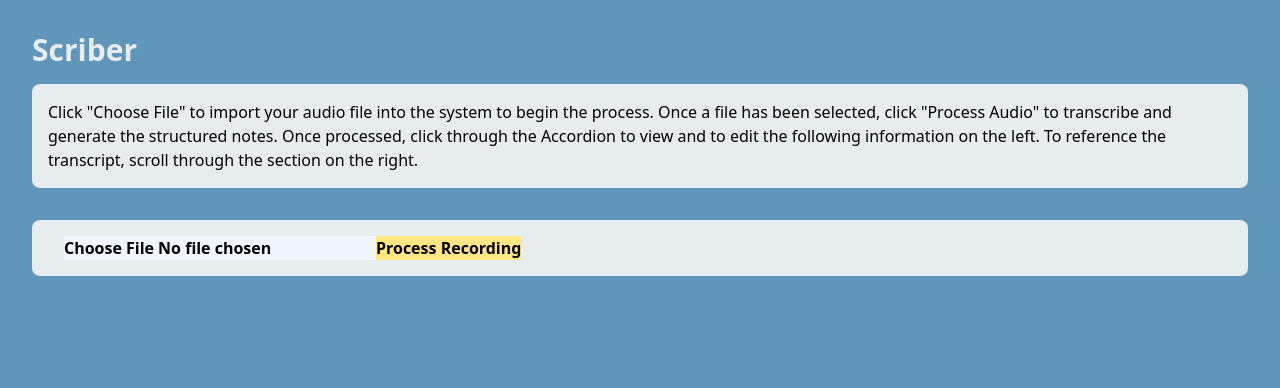
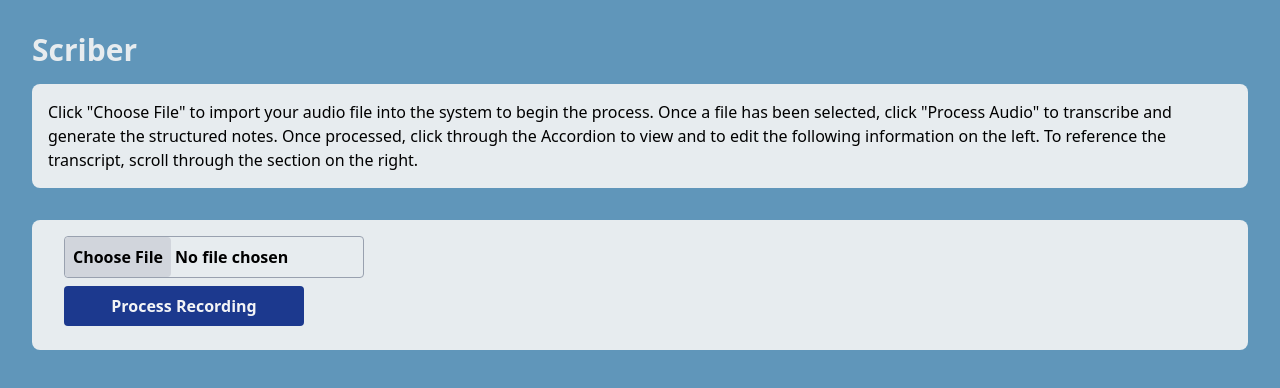
Before and after one commit to jdlu04/csc448_scriber, a React app in the folder frontend/: page / in a window 1280 px wide. Shown: the top 388 px of the page. Built offline with nearby package versions, Linux system fonts and the light colour scheme; the HTML template or start-up script is replaced by a standard one.

Commit message:
submission style changes

```diff
--- a/frontend/src/App.jsx
+++ b/frontend/src/App.jsx
@@ -4,8 +4,8 @@ import axios from 'axios';
 import Accordion from '@mui/material/Accordion';
 import AccordionSummary from '@mui/material/AccordionSummary';
 import AccordionDetails from '@mui/material/AccordionDetails';
-import Typography from '@mui/material/Typography';
 import ExpandMoreIcon from '@mui/icons-material/ExpandMore';
+import CircularProgress from '@mui/material/CircularProgress';
 
 function App() {
   const [selectedFile, setSelectedFile] = useState(null);
@@ -249,7 +249,7 @@ function App() {
             className='w-11/12 h-8 resize-none border rounded border-gray-400'
             type='text'
             value={notes.other_diagnostic_data}
-            onChange={(e) => handleFieldChange('chief_complaint', e.target.value)}
+            onChange={(e) => handleFieldChange('other_diagnostic_data', e.target.value)}
           />
         </div>
         <div className=''>
@@ -306,9 +306,9 @@ function App() {
 
   return (
     <div className='w-fill flex flex-col min-h-screen bg-[#6096BA] p-8'>
-      <h className=' text-3xl text-[#E7ECEF] font-semibold'>
+      <div className=' text-3xl text-[#E7ECEF] font-semibold'>
         Scriber
-      </h>
+      </div>
       <p className='bg-[#E7ECEF] p-4 rounded-lg my-4 text-'>
         Click "Choose File" to import your audio file into the system to begin the process. Once a file has been selected, click "Process Audio" to transcribe and generate the structured notes. Once processed, click through the Accordion to view and to edit the following information on the left. To reference the transcript, scroll through the section on the right.
       </p>
@@ -388,30 +388,36 @@ function App() {
             )}
           </div>
         ) : (
-          <p className='font-semibold'>
-            <form onSubmit={handleSubmit}>
+          <div className='font-semibold'>
+            <form onSubmit={handleSubmit} className='flex flex-col'>
               <input
                 id='audio-upload'
                 type='file'
                 accept='.mp3'
                 onChange={handleFileChange}
-                className='bg-blue-50'
+                className='w-75 rounded file:bg-gray-300 file:p-2 file:rounded border-gray-400 border'
               />
               <button
                 type='submit'
                 disabled={!selectedFile || loading}
-                className='bg-amber-200'
+                className='bg-blue-900 w-60 text-gray-100 content center rounded py-2 my-2 in-disabled:bg-blue-200'
               >
                 {loading ? (
                   <div>
-                    Processing Recording... (30-60 Seconds)
+                      <CircularProgress size='14px' className='mr-2'/>
+                      Processing Recording
+                    </div>
+                ) : (
+                  <div>
+                    <p>
+                      Process Recording
+                    </p>
+
                   </div>
-                ) : (
-                  'Process Recording'
                 )}
               </button>
             </form>
-          </p>
+          </div>
         )}
       </div>
     </div>
```
